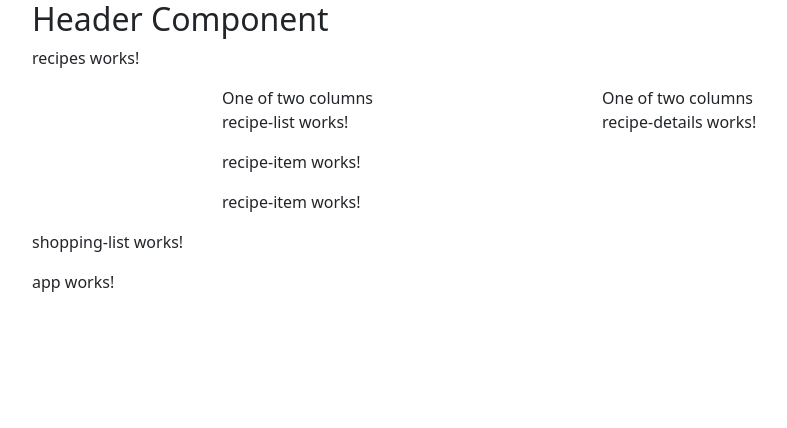
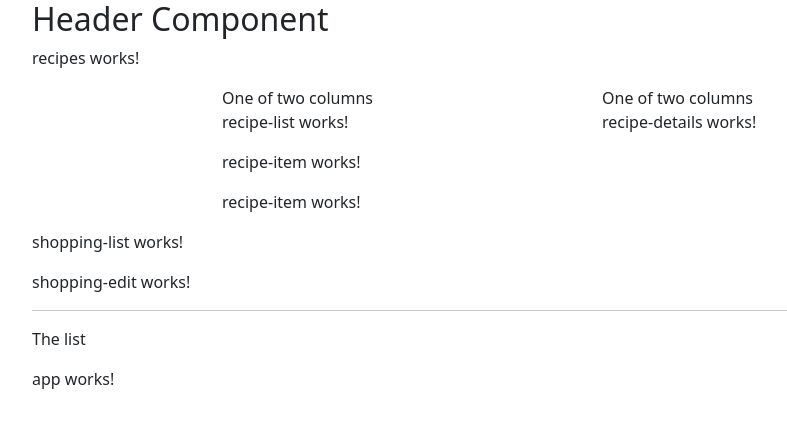
Before and after one commit to FoxGeoff/complete_app_no_stand_alone, an Angular app: page / in a window 1280 px wide. Shown: the top 428 px of the page, without its empty margins (50-837 px from the left). Built offline with nearby package versions, Linux system fonts and the light colour scheme.

Commit message:
component layout update

```diff
--- a/src/app/shopping-list/shopping-list.component.html
+++ b/src/app/shopping-list/shopping-list.component.html
@@ -1 +1,8 @@
 <p>shopping-list works!</p>
+<div class="row">
+  <div class="col-xs-10">
+    <app-shopping-edit></app-shopping-edit>
+    <hr />
+    <p>The list</p>
+  </div>
+</div>
--- a/src/app/shopping-list/shopping-list.component.ts
+++ b/src/app/shopping-list/shopping-list.component.ts
@@ -1,9 +1,10 @@
 import { Component } from '@angular/core';
+import { ShoppingEditComponent } from '../shopping-edit/shopping-edit.component';
 
 @Component({
   selector: 'app-shopping-list',
   standalone: true,
-  imports: [],
+  imports: [ShoppingEditComponent],
   templateUrl: './shopping-list.component.html',
   styleUrl: './shopping-list.component.css'
 })
```
